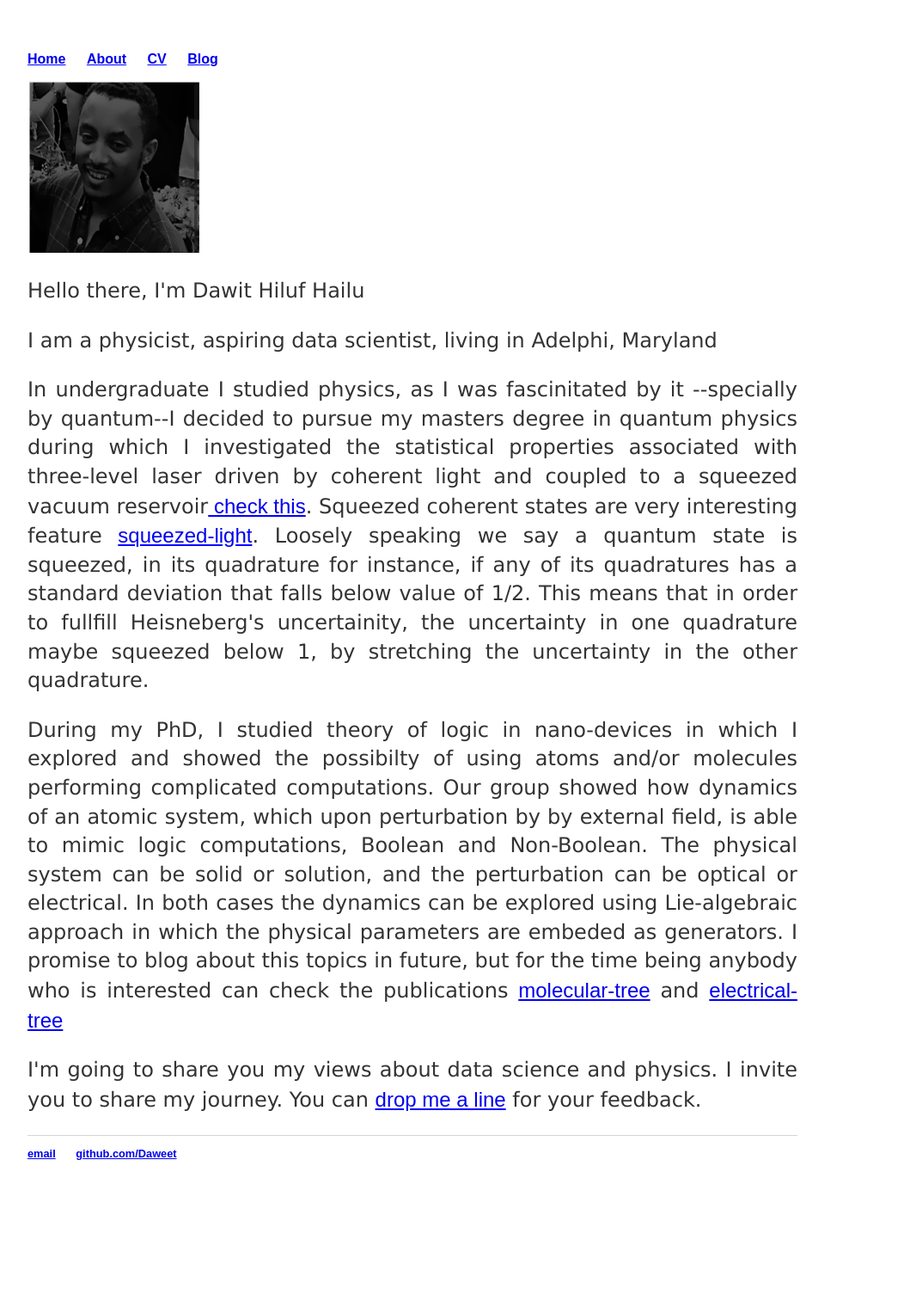
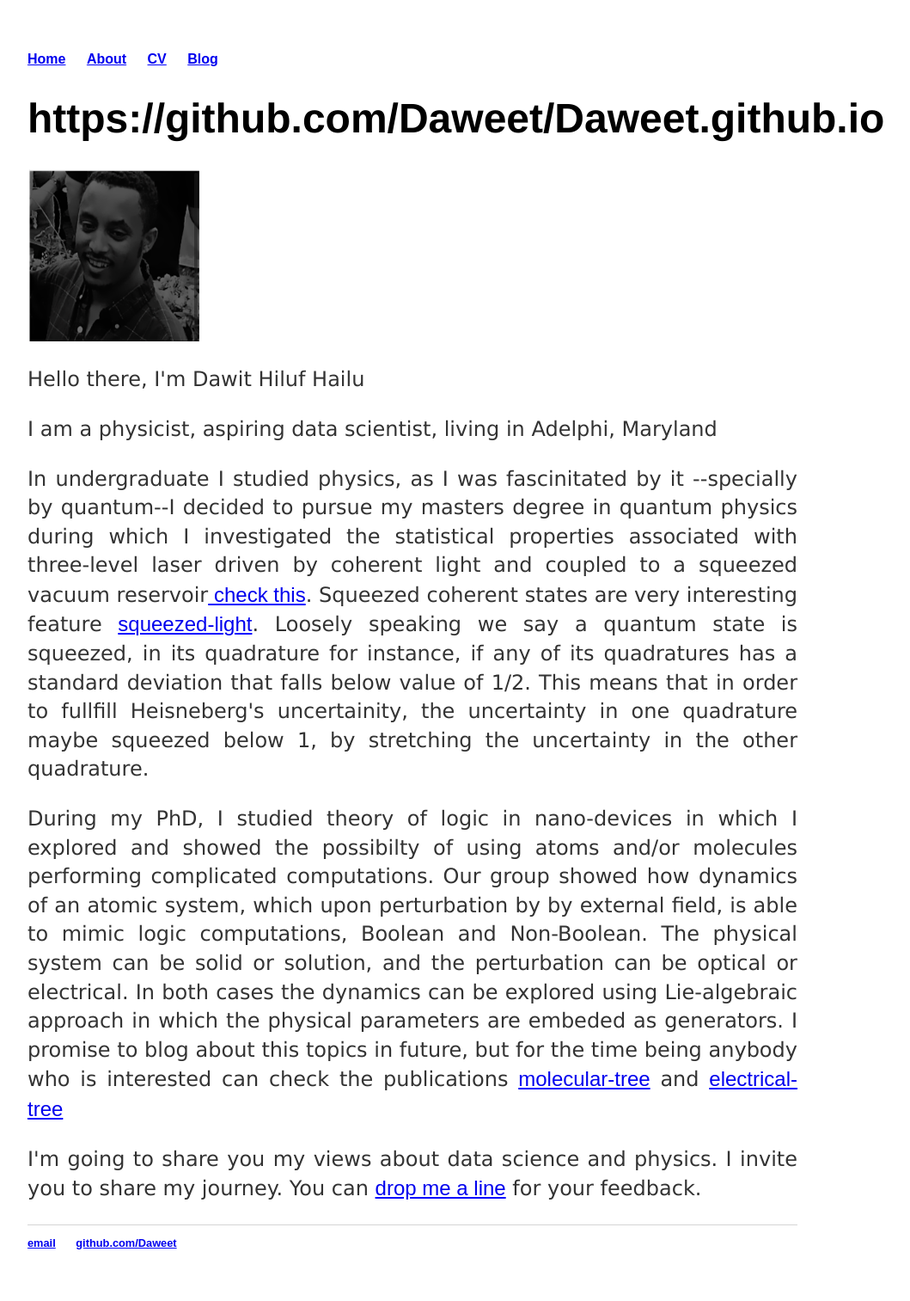
Before and after one commit to Daweet/Daweet.github.io, a Jekyll site: the page built from index.html, in a window 1280 px wide. Shown: the whole page at 86% size, without its empty margins (160-1219 px from the left). Built offline with Jekyll 4.4.1, drawn with Linux system fonts in a browser that asks for light colours; a script that is not in the unit is left out; before the commit the page ends 1409 px from its top, so only the background shows below that; some of the changed lines change nothing that is shown.

Commit message:
Update index.html

```diff
--- a/index.html
+++ b/index.html
@@ -1,6 +1,8 @@
 ---
-layout: default
-title: https://github.com/Daweet/Daweet.github.io
+layout: post
+mathjax: true
+comments: true
+title:  https://github.com/Daweet/Daweet.github.io
 cv: passive
 notes: passive
 contact: passive
```
